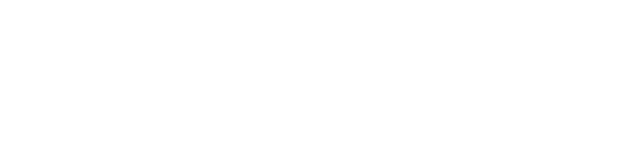
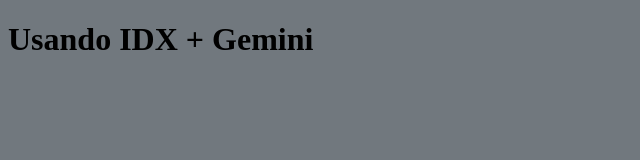
Before and after one commit to EmmaAlonso/3-Cuatrimestre, a plain HTML site: page example/index.html in a window 1280 px wide. Shown: the whole page, without its empty margins (0-640 px from the left). Drawn offline with Linux system fonts and the light colour scheme.

Commit message:
Color agregado y un h1

```diff
--- a/example/index.html
+++ b/example/index.html
@@ -5,8 +5,9 @@
   <meta name="viewport" content="width=device-width, initial-scale=1.0">
   <title>My HTML5 Template</title>
 </head>
-<body>
-  <!-- Your content here -->
+<body style="background-color: #505860ce;">
+<!-- Your content here -->
+  <h1>Usando IDX + Gemini</h1>
   <script src="main.js"></script>
 </body>
 </html>
```
